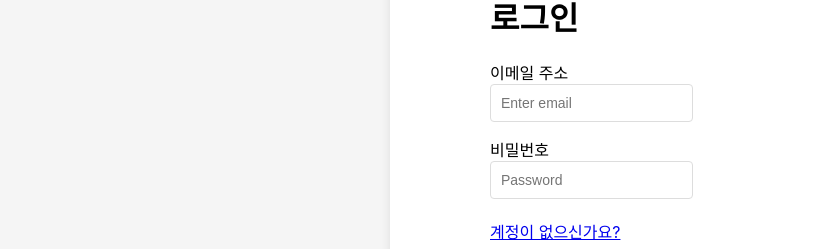
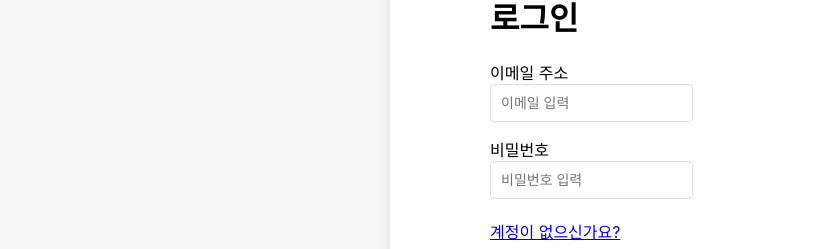
Before and after one commit to jeong-jimin-github/singgulvideo, a React (Create React App) app: page /login in a window 1280 px wide. Shown: the part 381-630 px from the top of the page, without its empty margins (0-827 px from the left). Built offline with nearby package versions, Linux system fonts and the light colour scheme.

Commit message:
한글로 변경

```diff
--- a/src/Login/Login.js
+++ b/src/Login/Login.js
@@ -29,11 +29,11 @@ function Login() {
       <h1>로그인</h1>
         <div className={style.formgroup}>
           <label htmlFor="exampleInputEmail1">이메일 주소</label><br></br>
-          <input type="email" className={style.formcontrol} id="exampleInputEmail1" aria-describedby="emailHelp" placeholder="Enter email" onChange={e => setEmail(e.target.value)} />
+          <input type="email" className={style.formcontrol} id="exampleInputEmail1" aria-describedby="emailHelp" placeholder="이메일 입력" onChange={e => setEmail(e.target.value)} />
         </div>
         <div className="form-group">
           <label htmlFor="exampleInputPassword1">비밀번호</label><br></br>
-          <input type="password" className={style.formcontrol} id="exampleInputPassword1" placeholder="Password" onChange={e => setPassword(e.target.value)} />
+          <input type="password" className={style.formcontrol} id="exampleInputPassword1" placeholder="비밀번호 입력" onChange={e => setPassword(e.target.value)} />
           <br></br><br></br><a href="/register">계정이 없으신가요?</a>
         </div>
         <br></br>
```
